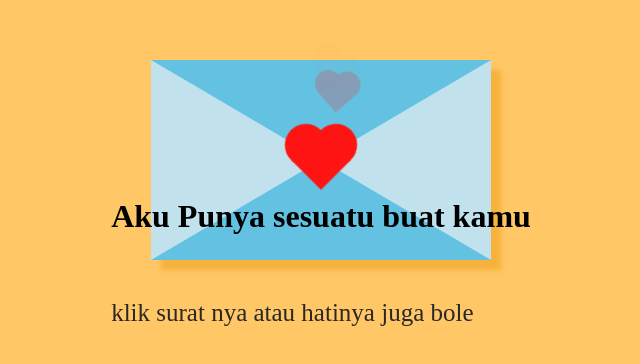
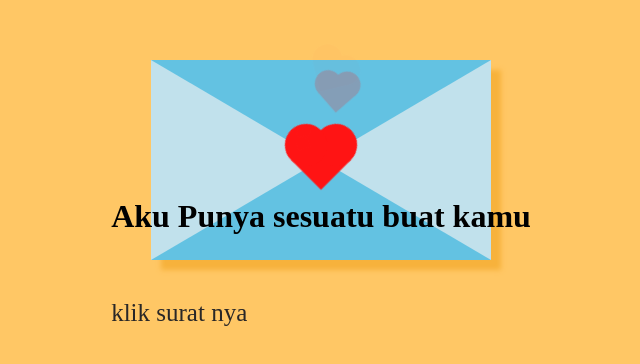
Before and after one commit to Benosanjaya/for-devi5, a plain HTML site: page index.html in a window 1280 px wide. Shown: the part 310-674 px from the top of the page, without its empty margins (319-959 px from the left). Drawn offline with Linux system fonts and the light colour scheme.

Commit message:
Update index.html

```diff
--- a/index.html
+++ b/index.html
@@ -18,7 +18,7 @@
     <div class="text">
       <h1>Aku Punya sesuatu buat kamu</h1>
       <br />
-      <p>klik surat nya atau hatinya juga bole</p>
+      <p>klik surat nya</p>
     </div>
   </body>
 </html>
```
